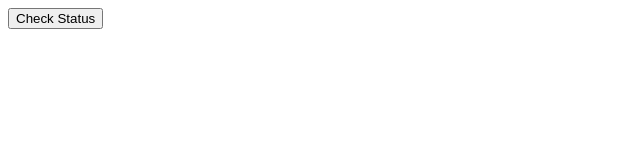
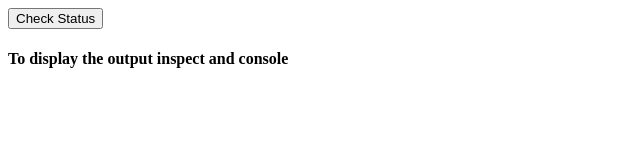
Before and after one commit to SAISUNDERJADI/online_status_checker, a plain HTML site: page index.html in a window 1280 px wide. Shown: the whole page, without its empty margins (0-640 px from the left). Drawn offline with Linux system fonts and the light colour scheme.

Commit message:
Update index.html

```diff
--- a/index.html
+++ b/index.html
@@ -7,6 +7,7 @@
 </head>
 <body>
     <button id="statusCheck">Check Status</button>
+    <h4>To display the output inspect and console</h4>
     <script>
         console.log('Initially ' + (window.navigator.onLine ? 'on' : 'off') + 'line');
 
```
